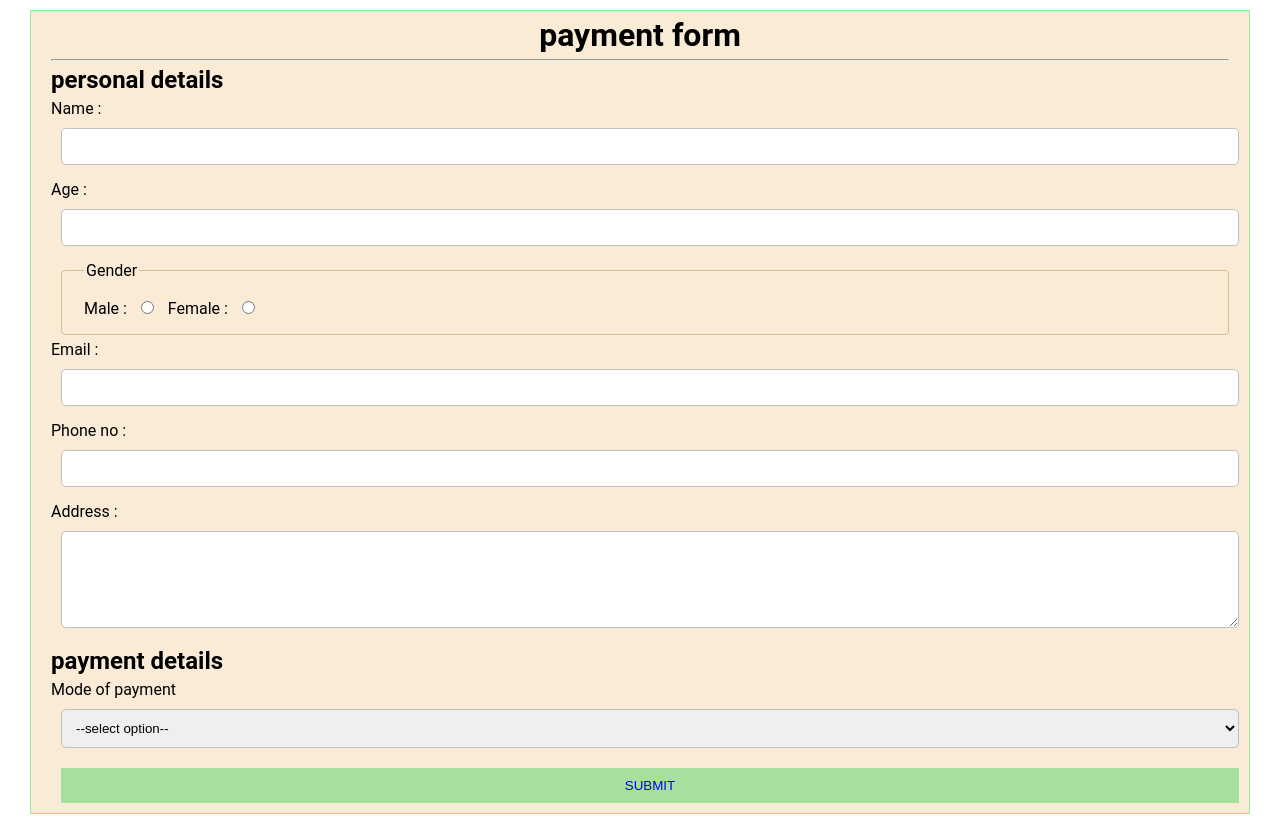
After one commit to akashcs25/generic_static_files, a Django app: page /form/ in a window 1280 px wide. The commit adds this page. Run offline with Django 4.2, Linux system fonts and the light colour scheme.

Commit message:
first commit

```diff
--- a/app1/views.py
+++ b/app1/views.py
@@ -3,3 +3,5 @@ from django.shortcuts import render
 # Create your views here.
 def csa(request):
     return render(request,'csa.html')
+def form(request):
+    return render(request,'form.html')
--- a/project1/urls.py
+++ b/project1/urls.py
@@ -21,4 +21,5 @@ from app1.views import *
 urlpatterns = [
     path('admin/', admin.site.urls),
     path('csa/',csa,name='csa'),
+    path('form/',form,name='form')
 ]
--- /dev/null
+++ b/static/css/c2.css
@@ -0,0 +1,39 @@
+*{
+    box-sizing: border-box;
+    margin: 5px 10px;
+}
+body{
+    font-family: 'Roboto', sans-serif;
+}
+.container{
+    /* width: 100%; */
+    background-color: antiquewhite;
+    border: 1px solid lightgreen;
+}
+input[type="text"],
+input[type="number"],
+input[type="email"],
+textarea,select{
+    width: 100%;
+    border:1px solid silver;
+    border-radius: 5px;
+    padding: 10px;
+    margin: 10px;
+}
+fieldset{
+    border:1px solid rgb(214, 190, 147);
+    border-radius: 4px;
+    margin-left: 20px;
+}
+h1{
+    text-align: center;
+}
+button{
+    padding: 10px;
+    background-color: rgb(165, 224, 157);
+    border: 0ch;
+    width: 100%;
+}
+button:hover{
+    background-color: rgb(118, 223, 57);
+}
--- a/templates/csa.html
+++ b/templates/csa.html
@@ -7,9 +7,10 @@
     <meta name="viewport" content="width=device-width, initial-scale=1.0">
     <title>Document</title>
     <link rel="stylesheet" href="{% static 'css/a.css' %}">
+    <link rel="stylesheet" href="">
 </head>
 <body>
     <h1>django project</h1>
-    <img src="{% static 'images/cs.png' %}" alt="">
+    <img src="{% static }" alt="">
 </body>
 </html>
--- /dev/null
+++ b/templates/form.html
@@ -0,0 +1,57 @@
+{% load static %}
+<!DOCTYPE html>
+<html lang="en">
+<head>
+    <meta charset="UTF-8">
+    <meta http-equiv="X-UA-Compatible" content="IE=edge">
+    <meta name="viewport" content="width=device-width, initial-scale=1.0">
+    <title>payment form</title>
+    <link rel="stylesheet" href="{% static 'css/c2.css' %}">
+</head>
+<body>
+    <div class="container">
+        <form>
+            <h1>payment form</h1>
+            <hr>
+            <h2>personal details</h2>
+            <p>
+                Name : <input type="text" name="name" required>
+            </p>
+            <p>
+                Age :  <input type="number" name="number" id="number">
+            </p>
+            <fieldset>
+            <legend>
+                Gender
+            </legend>
+            <p>
+            Male :  <input type="radio" name="gender" id="male" value="male"> Female : <input type="radio" name="gender" id="female" value="female">
+            </p>
+            </fieldset>
+            <p>
+            Email : <input type="email" name="email" id="email">
+            </p>
+            <p>
+                Phone no : <input type="number" name="number" id="number">
+            </p>
+            <p>
+            Address :
+            <textarea name="address" id="address" cols="100" rows="5"></textarea>
+            </p>
+            <h2>payment details</h2>
+            <p>
+                Mode of payment
+                <select name="" id="">
+                    <option value="">--select option--</option>
+                    <option value="Visa">VISA</option>
+                    <option value="Rupay">RUPAY</option>
+                    <option value="Cash">CASH</option>
+                </select>
+            </p>
+            <p>
+                <button style="color: blue;">SUBMIT</button>
+            </p>
+    </div>
+    </form>
+</body>
+</html>
```
